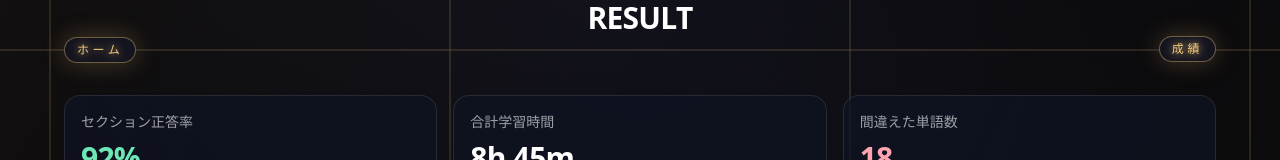
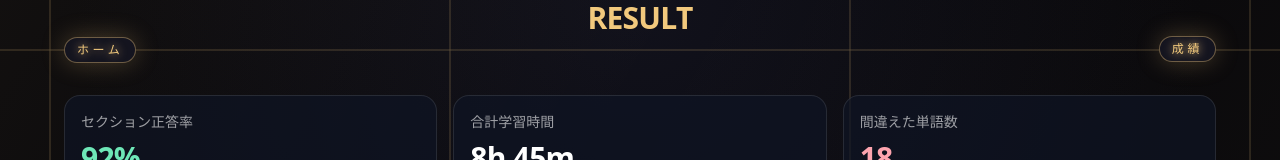
Before and after one commit to devryuya2007/kakotan-web, a React (Vite) app in the folder main/: page /results/mini in a window 1280 px wide. Shown: the top 160 px of the page. Built offline with nearby package versions, Linux system fonts and the light colour scheme.

Commit message:
Resultのテキストカラーの微調整

```diff
--- a/main/src/pages/results/MiniResultPage.tsx
+++ b/main/src/pages/results/MiniResultPage.tsx
@@ -53,10 +53,10 @@ export default function MiniResultPage() {
 
   return (
     <AppLayout>
-      <div className="relative flex w-full justify-center px-4 sm:px-6 lg:px-8">
+      <div className="relative flex w-full justify-center px-4 sm:px-6 lg:px-8 select-none">
         <div className={contentWrapperClass}>
           <section className="w-full space-y-2">
-            <h1 className="tracking-[0.5rem] text-center text-xl font-bold tracking-tight text-white sm:text-3xl">
+            <h1 className="text-[#f2c97d] tracking-[1rem] text-center text-xl font-bold tracking-tight sm:text-3xl">
               {dummyResult.title}
             </h1>
             <span>
```
Also changed, not shown: main/src/pages/tests/test_page/layout/TestPageLayout.tsx (+1 -1 lines).
